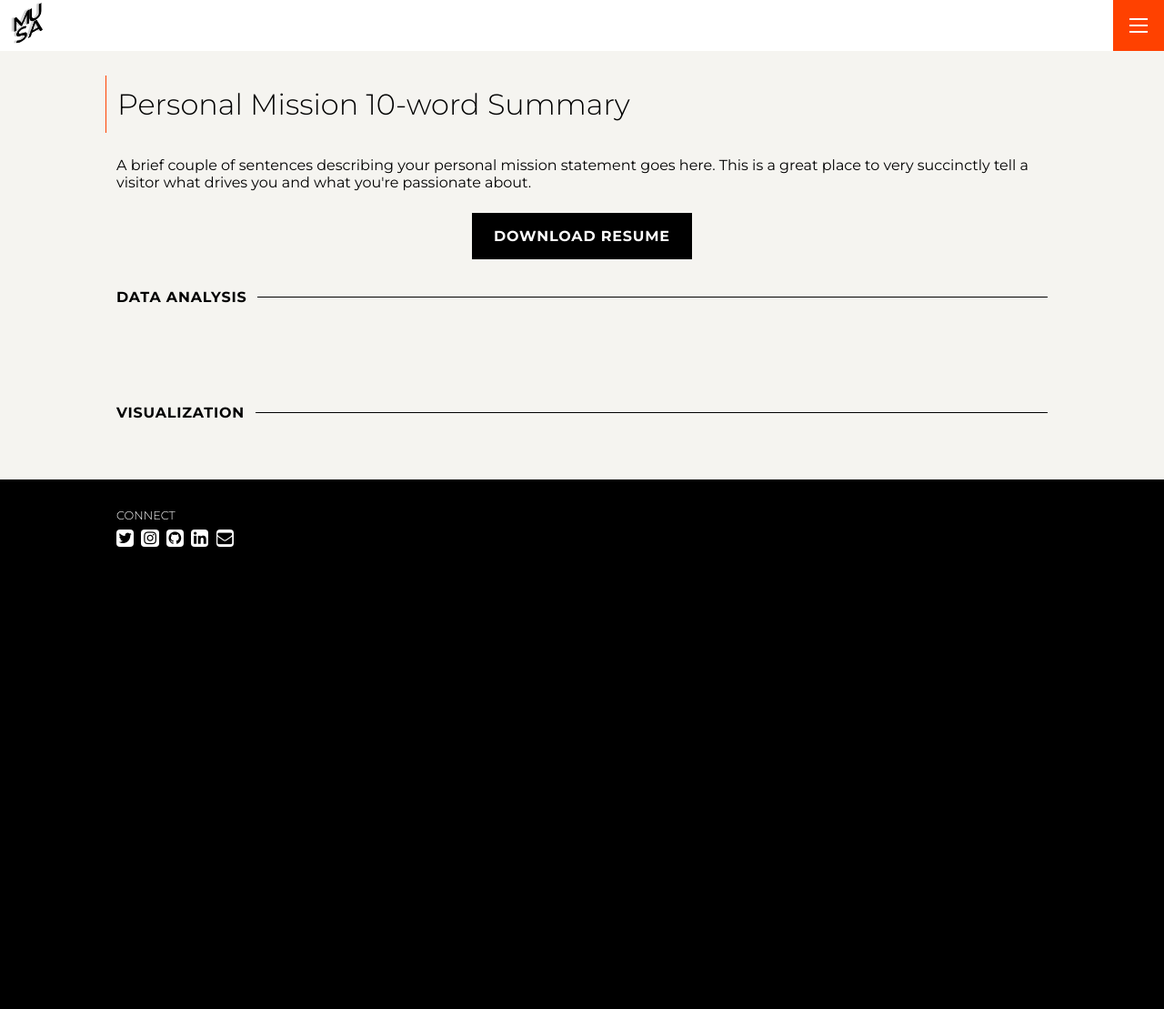
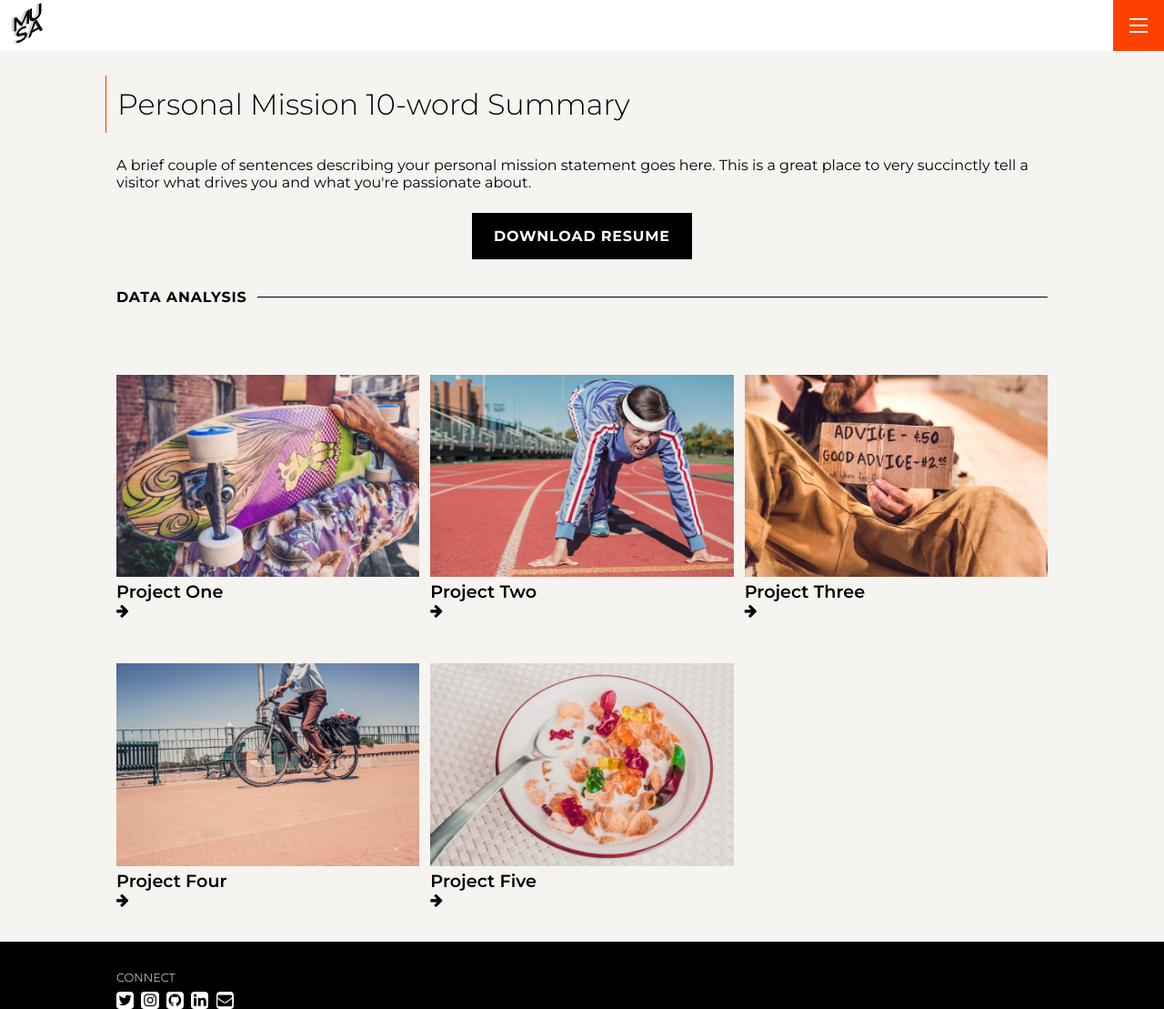
Before and after one commit to Jasmine-404/myportfolio, a Jekyll site: the page built from index.md, in a window 1280 px wide and 1109 px high. Shown: the whole window at 91% size. Built offline with Jekyll 4.4.1, drawn with Linux system fonts in a browser that asks for light colours.

Commit message:
remove visualization

```diff
--- a/_config.yml
+++ b/_config.yml
@@ -17,8 +17,3 @@
     permalink: /:collection/:title
     # sort_by: date
     # sort_reverse: true
-
-collections:
-  visualizations:
-    output: true
-    permalink: /:collection/:title
--- a/_includes/projects.html
+++ b/_includes/projects.html
@@ -15,21 +15,5 @@
     </a>
   {% endfor %}
 
-  <h2>visualization</h2>
-  {% for project in site.visualizations %}
-  <a class="project-link" href="{{ project.url | relative_url }}">
-    <div class="project-thumbnail-wrapper">
-      <img class="project-thumbnail" src="{{ project.thumbnail | relative_url }}" alt="{{ project.title }}">
-    </div>
-    <div class="project-label">
-      {{ project.title }}
-    </div>
-    <div class="project-link-arrow">
-      <i class="fa fa-arrow-right" aria-hidden="true"></i>
-    </div>
-  </a>
-{% endfor %}
-
-
 
 </section>
```
